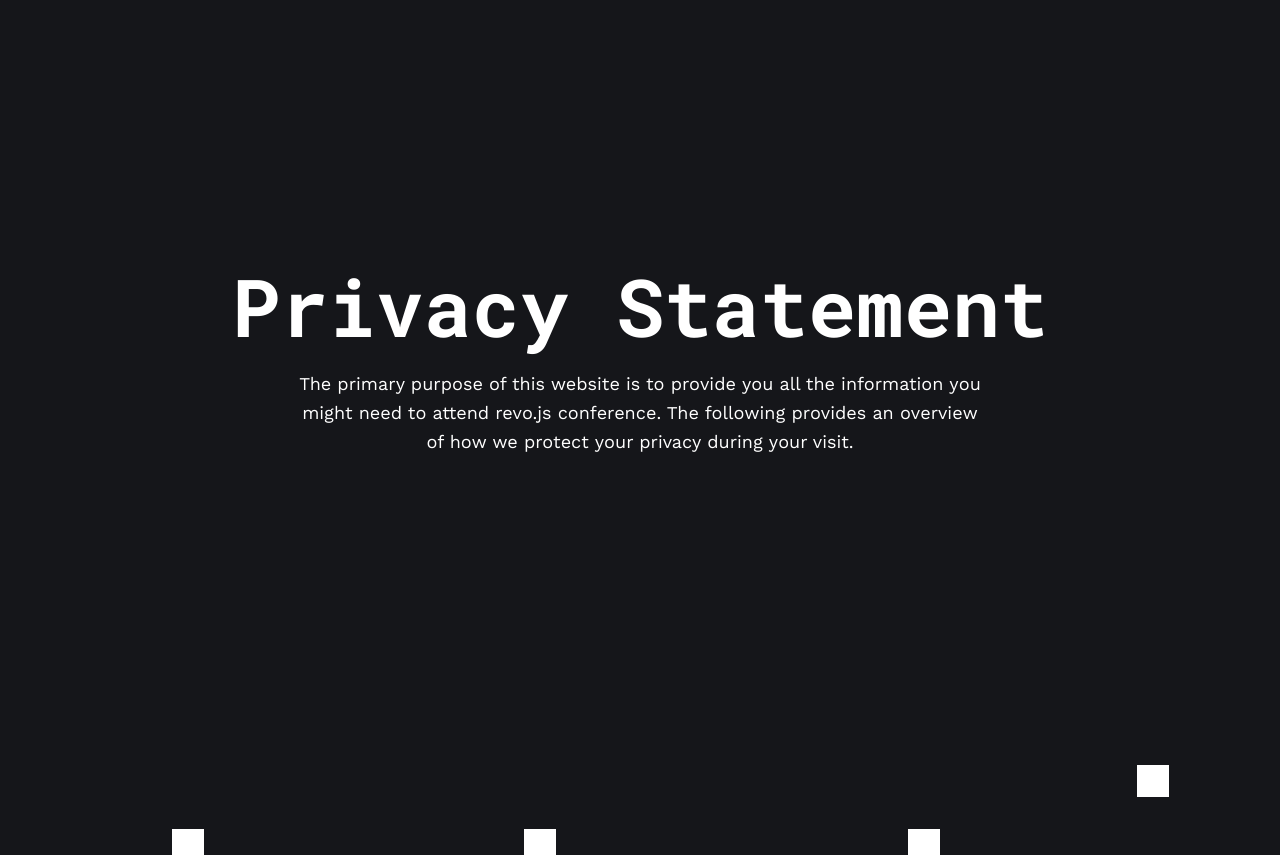
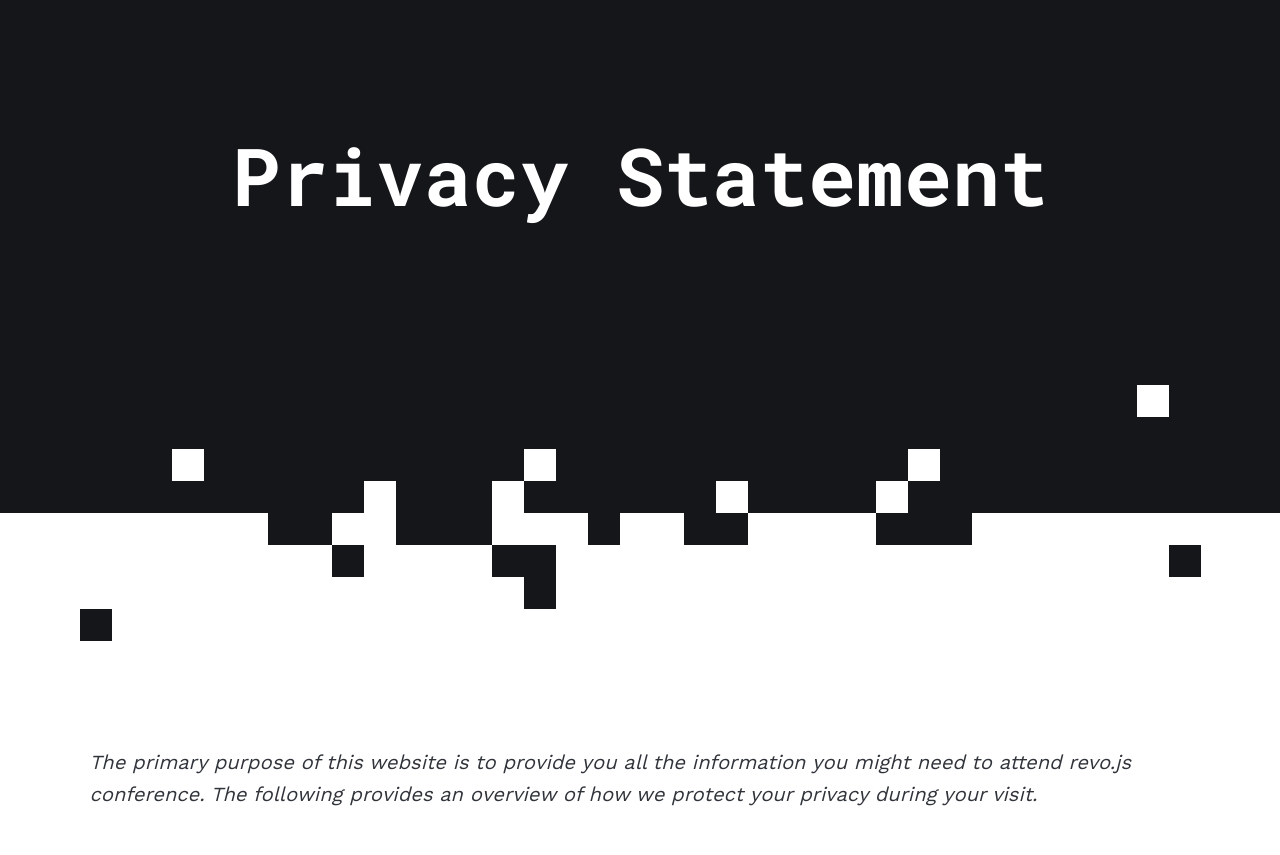
Before and after one commit to tim-js/revojs.ro, a Gatsby site: page /privacy in a window 1280 px wide. Shown: the part 97-952 px from the top of the page. Built offline with nearby package versions, Linux system fonts and the light colour scheme; Gatsby itself is replaced by a stand-in of ours.

Commit message:
Update Privacy page

```diff
--- a/src/pages/privacy.jsx
+++ b/src/pages/privacy.jsx
@@ -4,28 +4,28 @@
 import Header from "@components/layout/Header";
 import Content from "@components/Content";
 import Section from "@components/Section";
+import Note from "@components/Note";
 
 export default () => {
   return (
     <Layout>
-      <Header centered>
-        <div>
-          <h1>Privacy Statement</h1>
-          <Content centered>
-            <p>
-              The primary purpose of this website is to provide you all the
-              information you might need to attend revo.js conference. The
-              following provides an overview of how we protect your privacy
-              during your visit.
-            </p>
-          </Content>
-        </div>
+      <Header centered page>
+        <h1>Privacy Statement</h1>
       </Header>
 
       <Section light>
+        <Note>
+          <p>
+            The primary purpose of this website is to provide you all the
+            information you might need to attend revo.js conference. The
+            following provides an overview of how we protect your privacy during
+            your visit.
+          </p>
+        </Note>
+
         <Content centered>
           <section>
-            <h2 className="first">How do we gather data?</h2>
+            <h2>How do we gather data?</h2>
             <p>
               Personal information may be collected from you in 2 different
               ways:
```
